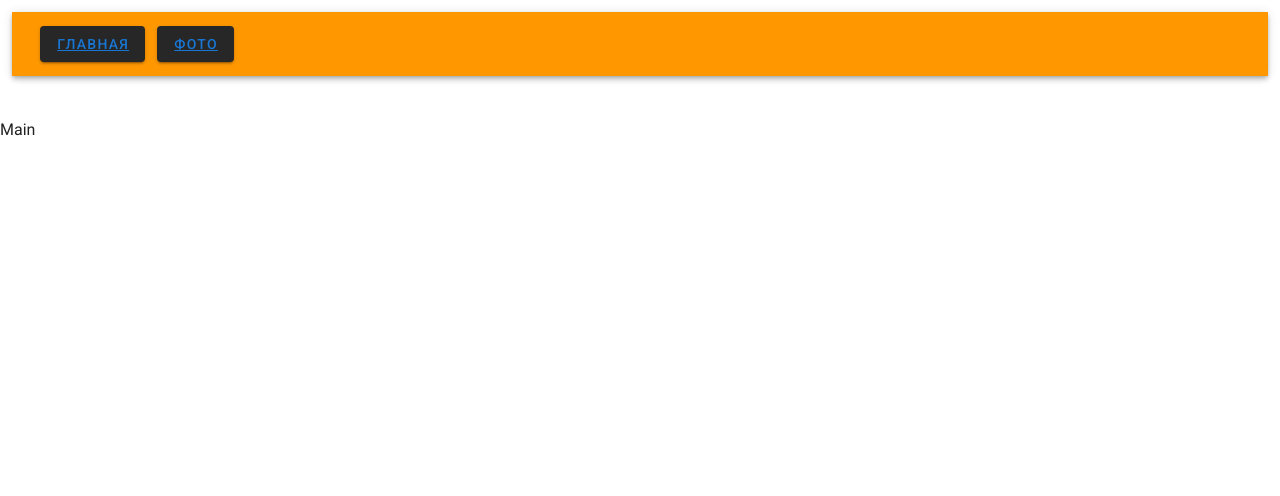
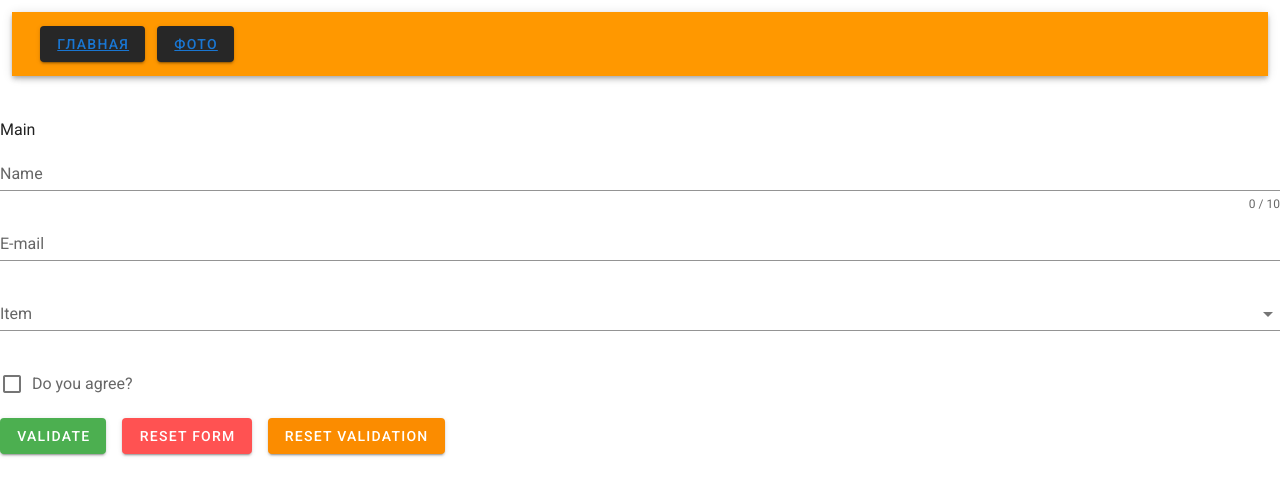
Before and after one commit to Judex66/vuejs-project, a Vue app: page / in a window 1280 px wide. Shown: the top 496 px of the page. Built offline with nearby package versions, Linux system fonts and the light colour scheme.

Commit message:
FORM AND DEPLOY

```diff
--- a/src/pages/MainPage.vue
+++ b/src/pages/MainPage.vue
@@ -1,7 +1,103 @@
 <template>
-    <div>Main</div>
+    <div>Main
+      <v-form
+      ref="form"
+      v-model="valid"
+      lazy-validation
+    >
+      <v-text-field
+        v-model="name"
+        :counter="10"
+        :rules="nameRules"
+        label="Name"
+        required
+      ></v-text-field>
+
+      <v-text-field
+        v-model="email"
+        :rules="emailRules"
+        label="E-mail"
+        required
+      ></v-text-field>
+
+      <v-select
+        v-model="select"
+        :items="items"
+        :rules="[v => !!v || 'Item is required']"
+        label="Item"
+        required
+      ></v-select>
+
+      <v-checkbox
+        v-model="checkbox"
+        :rules="[v => !!v || 'You must agree to continue!']"
+        label="Do you agree?"
+        required
+      ></v-checkbox>
+
+      <v-btn
+        :disabled="!valid"
+        color="success"
+        class="mr-4"
+        @click="validate"
+      >
+        Validate
+      </v-btn>
+
+      <v-btn
+        color="error"
+        class="mr-4"
+        @click="reset"
+      >
+        Reset Form
+      </v-btn>
+
+      <v-btn
+        color="warning"
+        @click="resetValidation"
+      >
+        Reset Validation
+      </v-btn>
+    </v-form>
+    </div>
   </template>
   <script>
-  export default{}
+  export default{
+    data: () => ({
+    valid: true,
+    name: '',
+    nameRules: [
+      v => !!v || 'Name is required',
+      v => (v && v.length <= 10) || 'Name must be less than 10 characters',
+    ],
+    email: '',
+    emailRules: [
+      v => !!v || 'E-mail is required',
+      v => /.+@.+\..+/.test(v) || 'E-mail must be valid',
+    ],
+    select: null,
+    items: [
+      'Item 1',
+      'Item 2',
+      'Item 3',
+      'Item 4',
+    ],
+    checkbox: false,
+  }),
+
+  methods: {
+    validate () {
+      this.$refs.form.validate()
+    },
+    reset () {
+      this.$refs.form.reset()
+    },
+    resetValidation () {
+      this.$refs.form.resetValidation()
+    },
+  }
+  }
   </script>
-    <style></style>
+    <style>
+
+</style>
--- a/vue.config.js
+++ b/vue.config.js
@@ -1,5 +1,6 @@
 const { defineConfig } = require('@vue/cli-service')
 module.exports = defineConfig({
+  publicPath: process.env.NODE_ENV === "production" ? "/vuejs-project/" : "/",
   transpileDependencies: [
     'vuetify'
   ]
```
